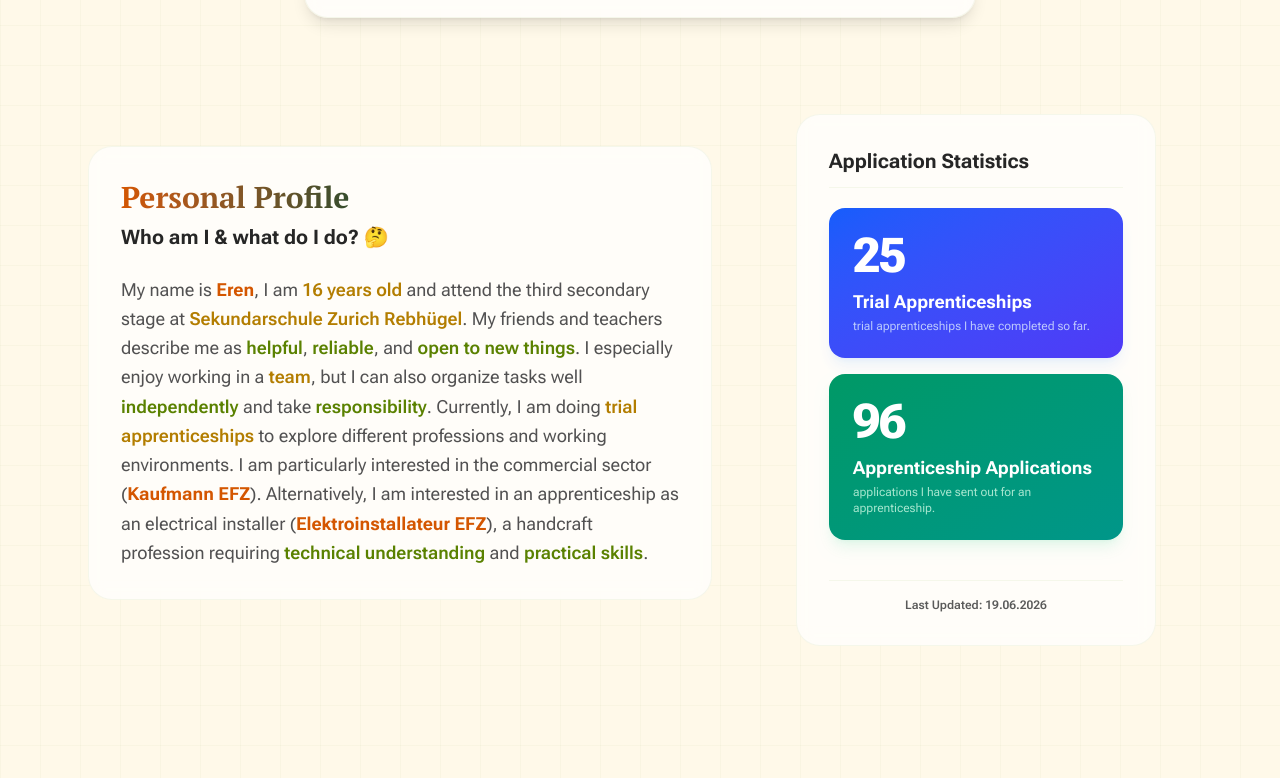
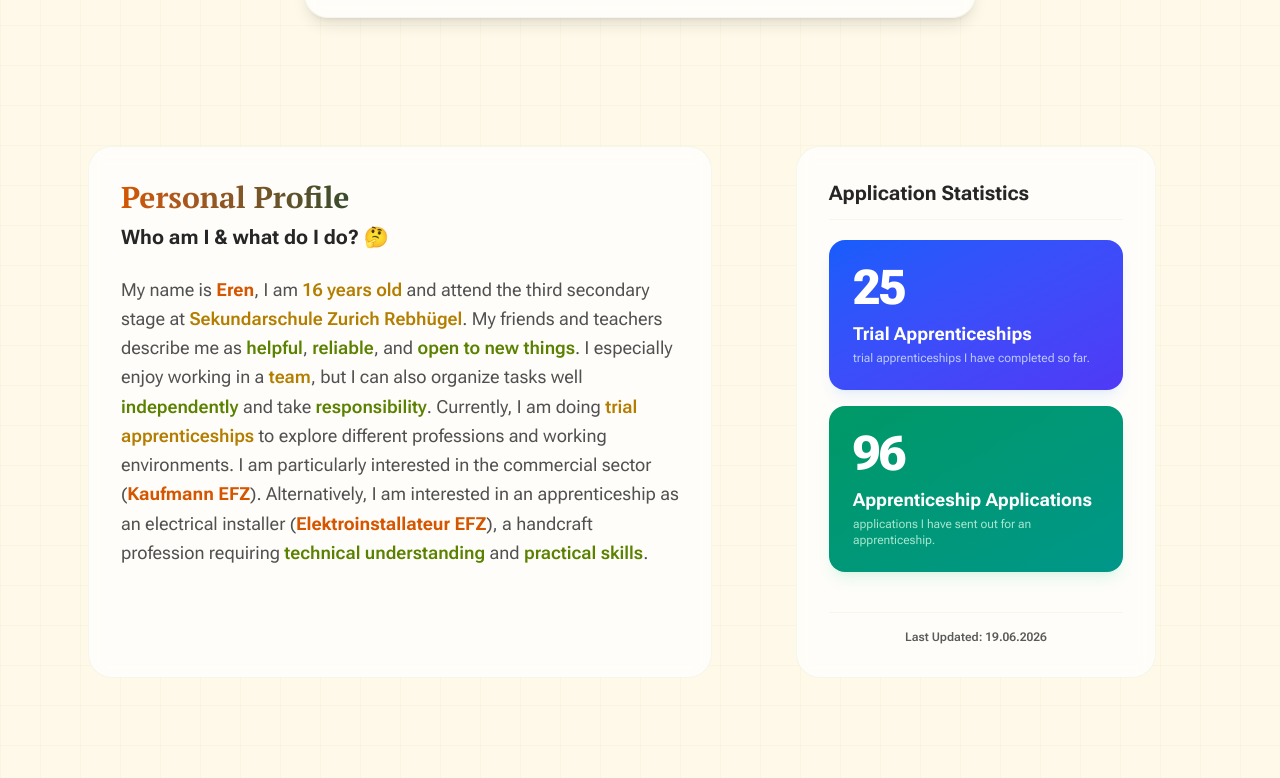
Before and after one commit to xddswi-swiss/lebenslauf, a Next.js app: page / in a window 1280 px wide. Shown: the part 895-1673 px from the top of the page. Built offline with nearby package versions, Linux system fonts and the light colour scheme.

Commit message:
style(about): set equal height (stretch) alignment for side-by-side about and stats cards

```diff
--- a/src/app/page.tsx
+++ b/src/app/page.tsx
@@ -416,7 +416,7 @@ const MainContent: React.FC = () => {
 
         {/* About Me Section */}
         <section id="about" className="scroll-mt-24">
-          <div className="grid grid-cols-1 lg:grid-cols-12 gap-12 items-start">
+          <div className="grid grid-cols-1 lg:grid-cols-12 gap-12 items-stretch">
             <m.div
               whileHover={{ scale: 1.01 }}
               transition={{ type: "spring", stiffness: 300, damping: 20 }}
@@ -429,7 +429,7 @@ const MainContent: React.FC = () => {
               <p className="text-[var(--text-body)] text-base md:text-lg leading-relaxed whitespace-pre-line" dangerouslySetInnerHTML={{ __html: t.about.description }} />
             </m.div>
 
-            <div className="lg:col-span-5 glass-card p-6 md:p-8 rounded-3xl space-y-6 flex flex-col justify-between max-w-[360px] w-full lg:ml-auto mx-auto lg:-mt-8">
+            <div className="lg:col-span-5 glass-card p-6 md:p-8 rounded-3xl space-y-6 flex flex-col justify-between max-w-[360px] w-full lg:ml-auto mx-auto">
               <div>
                 <h3 className="text-xl font-bold text-[var(--text-main)] border-b border-[var(--glass-border)] pb-3 mb-5">
                   {t.about.quickFactsTitle}
```
